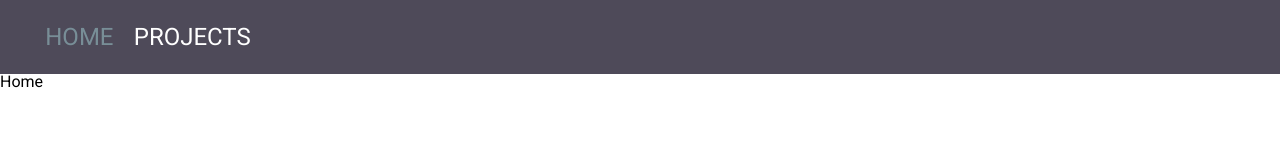
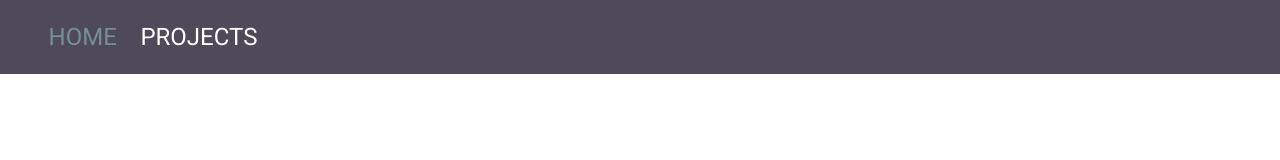
Before and after one commit to IsaiahCollazo99/portfolio-site, a React (Create React App) app in the folder isaiah-collazo/: page / in a window 1280 px wide. Shown: the top 160 px of the page. Built offline with nearby package versions, Linux system fonts and the light colour scheme.

Commit message:
setup home component divs

```diff
--- a/isaiah-collazo/src/components/home/Home.js
+++ b/isaiah-collazo/src/components/home/Home.js
@@ -3,7 +3,14 @@ import React from 'react';
 const Home = () => {
     return (
         <div className="homePageContainer">
-            Home
+            <div className="aboutMe">
+                <div className="aboutMeLeft">
+
+                </div>
+                <div className="aboutMeRight">
+
+                </div>
+            </div>
         </div>
     )
 }
--- a/isaiah-collazo/src/css/navBar/navBar.css
+++ b/isaiah-collazo/src/css/navBar/navBar.css
@@ -1,8 +1,10 @@
 .mainNav {
+    width: 100%;
     background-color: #4E4A59;
     padding: 25px;
     font-size: 24px;
     display: flex;
+    position: fixed;
 }
 
 .navLinkContainer {
```
